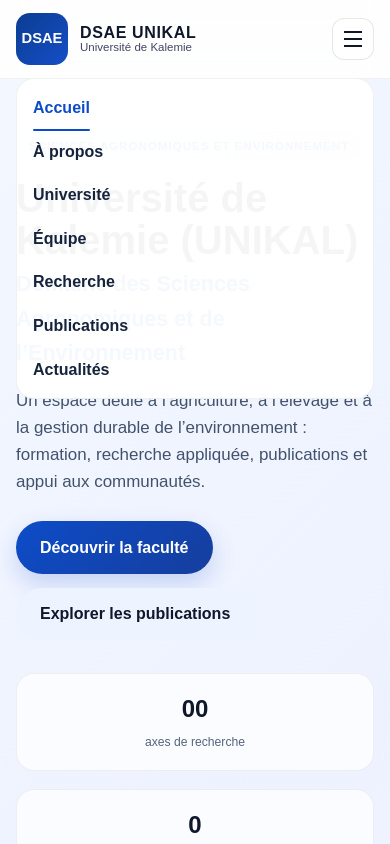
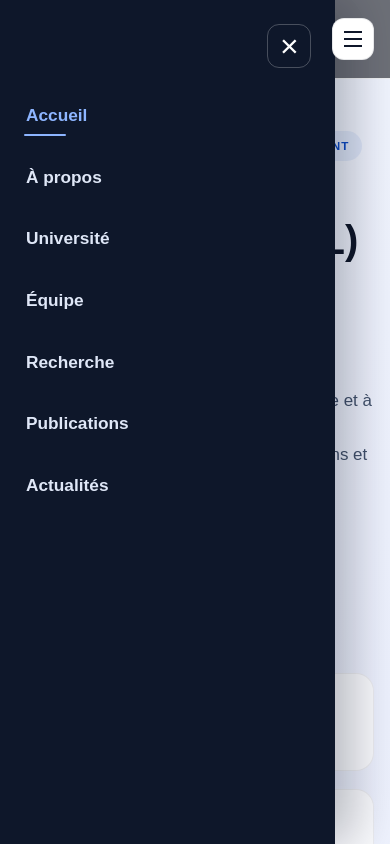
Before and after one commit to TamSanku/dsae-unikal-frontend, a Next.js app: page / in a window 390 px wide. Both pictures are taken after a click on the button "Ouvrir le menu". Shown: the top 844 px of the page. Built offline with nearby package versions, Linux system fonts and the light colour scheme; no server answers.

Commit message:
Stabilize mobile layout and add full-height side menu

```diff
--- a/app/globals.css
+++ b/app/globals.css
@@ -4,10 +4,14 @@
 
 html {
   scroll-behavior: smooth;
+  overflow-x: clip;
 }
 
 body {
   margin: 0;
+  width: 100%;
+  max-width: 100%;
+  overflow-x: clip;
   font-family: Arial, Helvetica, sans-serif;
   background: #f5f7fb;
   color: #0f172a;
@@ -803,25 +807,84 @@ main {
   }
 
   .main-nav {
-    position: absolute;
-    top: 78px;
-    left: 16px;
-    right: 16px;
+    position: fixed;
+    inset: 0 auto 0 0;
+    width: min(86vw, 360px);
+    height: 100vh;
+    height: 100dvh;
     display: none;
     flex-direction: column;
-    align-items: flex-start;
-    background: rgba(255, 255, 255, 0.96);
-    border: 1px solid rgba(15, 23, 42, 0.06);
-    border-radius: 18px;
-    padding: 16px;
+    align-items: stretch;
+    gap: 14px;
+    overflow-y: auto;
+    overscroll-behavior: contain;
+    background: #0e172a;
+    color: #dfe7f7;
+    border: 0;
+    border-radius: 0;
+    padding: max(24px, env(safe-area-inset-top)) 24px max(24px, env(safe-area-inset-bottom));
+    box-shadow: 18px 0 48px rgba(3, 8, 20, 0.28);
+    z-index: 2;
   }
 
-  .nav-open {
+  .main-nav.nav-open {
     display: flex;
+  }
+
+  .site-header {
+    z-index: 80;
+  }
+
+  .main-nav .nav-link {
+    width: 100%;
+    padding: 10px 2px;
+    color: #dfe7f7;
+    font-size: 1.08rem;
+  }
+
+  .main-nav .nav-link.active,
+  .main-nav .nav-link:hover {
+    color: #8db5ff;
+  }
+
+  .main-nav .nav-link.active::after {
+    right: auto;
+    bottom: 4px;
+    width: 42px;
+    background: #8db5ff;
+  }
+
+  .menu-close {
+    display: inline-flex;
+    align-items: center;
+    justify-content: center;
+    align-self: flex-end;
+    flex: 0 0 44px;
+    width: 44px;
+    height: 44px;
+    margin-bottom: 10px;
+    border: 1px solid rgba(255, 255, 255, 0.24);
+    border-radius: 12px;
+    background: transparent;
+    color: #fff;
+    font-size: 2rem;
+    line-height: 1;
+    cursor: pointer;
+  }
+
+  .nav-backdrop {
+    position: fixed;
+    inset: 0;
+    z-index: 1;
+    border: 0;
+    background: rgba(4, 10, 24, 0.58);
+    cursor: pointer;
   }
 
   .mobile-toggle {
     display: inline-block;
+    position: relative;
+    z-index: 3;
   }
 
   .header-btn {
@@ -855,6 +918,21 @@ main {
 
   .field-grid {
     grid-template-columns: 1fr;
+  }
+}
+
+.menu-close,
+.nav-backdrop {
+  display: none;
+}
+
+@media (max-width: 980px) {
+  .menu-close {
+    display: inline-flex;
+  }
+
+  .nav-backdrop {
+    display: block;
   }
 }
 
--- a/components/SiteHeader.tsx
+++ b/components/SiteHeader.tsx
@@ -2,7 +2,7 @@
 
 import Link from 'next/link';
 import { usePathname } from 'next/navigation';
-import { useState } from 'react';
+import { useEffect, useState } from 'react';
 
 const navItems = [
   { href: '/', label: 'Accueil' },
@@ -18,6 +18,22 @@ export default function SiteHeader() {
   const pathname = usePathname();
   const [open, setOpen] = useState(false);
 
+  useEffect(() => {
+    if (!open) return;
+
+    const previousOverflow = document.body.style.overflow;
+    document.body.style.overflow = 'hidden';
+    const handleKeyDown = (event: KeyboardEvent) => {
+      if (event.key === 'Escape') setOpen(false);
+    };
+    window.addEventListener('keydown', handleKeyDown);
+
+    return () => {
+      document.body.style.overflow = previousOverflow;
+      window.removeEventListener('keydown', handleKeyDown);
+    };
+  }, [open]);
+
   return (
     <header className="site-header">
       <div className="container header-inner">
@@ -29,7 +45,19 @@ export default function SiteHeader() {
           </span>
         </Link>
 
-        <nav className={`main-nav ${open ? 'nav-open' : ''}`} aria-label="Navigation principale">
+        <nav
+          id="primary-navigation"
+          className={`main-nav ${open ? 'nav-open' : ''}`}
+          aria-label="Navigation principale"
+        >
+          <button
+            type="button"
+            className="menu-close"
+            aria-label="Fermer le menu"
+            onClick={() => setOpen(false)}
+          >
+            <span aria-hidden="true">×</span>
+          </button>
           {navItems.map((item) => {
             const isActive = pathname === item.href || (item.href !== '/' && pathname.startsWith(item.href));
             return (
@@ -45,6 +73,15 @@ export default function SiteHeader() {
           })}
         </nav>
 
+        {open && (
+          <button
+            type="button"
+            className="nav-backdrop"
+            aria-label="Fermer le menu"
+            onClick={() => setOpen(false)}
+          />
+        )}
+
         <div className="header-actions">
           <Link href="/contact" className="btn btn-primary header-btn">
             Contact
@@ -52,7 +89,9 @@ export default function SiteHeader() {
           <button
             type="button"
             className="mobile-toggle"
-            aria-label="Ouvrir le menu"
+            aria-label={open ? 'Fermer le menu' : 'Ouvrir le menu'}
+            aria-expanded={open}
+            aria-controls="primary-navigation"
             onClick={() => setOpen((prev) => !prev)}
           >
             <span />
```
